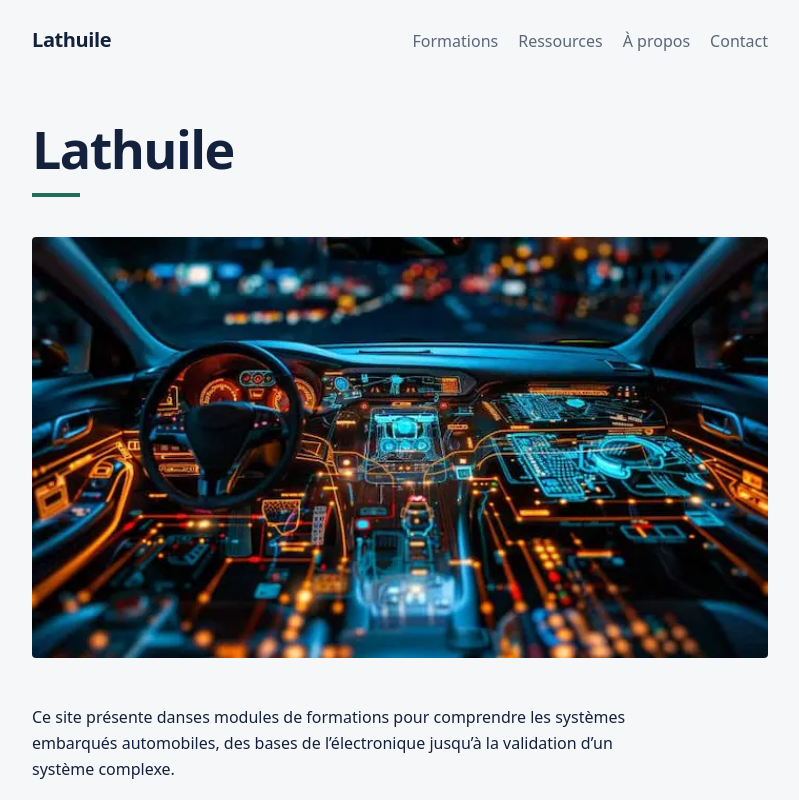
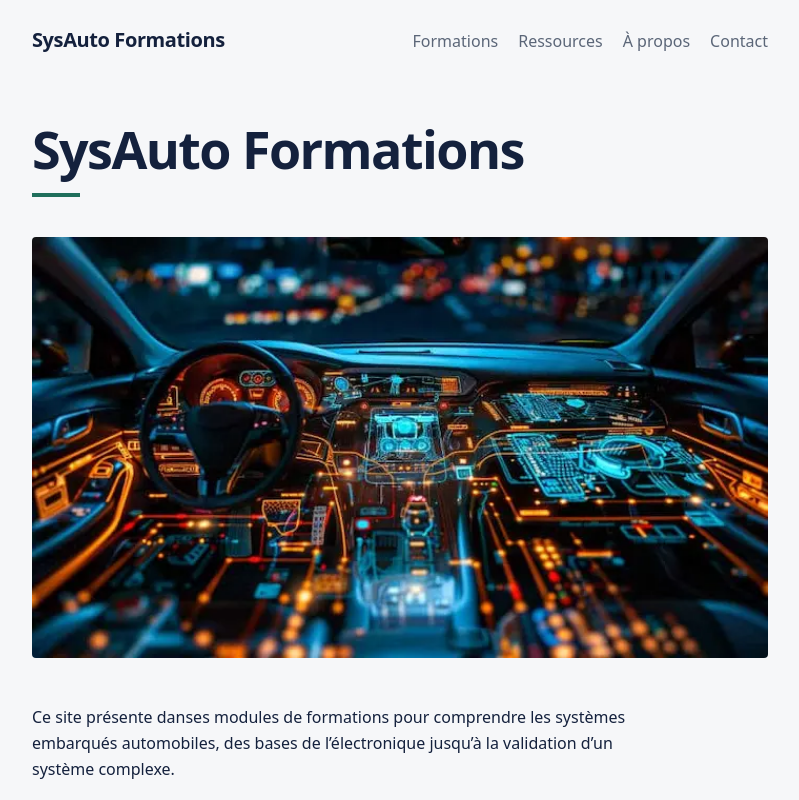
Before and after one commit to guillaumelathuile/lathuile-website, an Astro site: page / in a window 1280 px wide. Shown: the top 800 px of the page, without its empty margins (240-1039 px from the left). Built offline with nearby package versions, Linux system fonts and the light colour scheme; Astro itself is replaced by a stand-in of ours.

Commit message:
update title

```diff
--- a/src/layouts/Base.astro
+++ b/src/layouts/Base.astro
@@ -20,7 +20,7 @@ const nav = [['Formations', '/formations/'], ['Ressources', '/ressources/'], ['
   </head>
   <body>
     <header>
-      <a class="brand" href={`${b}/`}>Lathuile</a>
+      <a class="brand" href={`${b}/`}>SysAuto Formations</a>
       <nav>{nav.map(([label, href]) => <a href={`${b}${href}`}>{label}</a>)}</nav>
     </header>
     <main><slot /></main>
--- a/src/pages/index.astro
+++ b/src/pages/index.astro
@@ -5,7 +5,7 @@ import photo from '../assets/accueil.webp';
 const b = import.meta.env.BASE_URL.replace(/\/$/, '');
 ---
 <Base>
-  <h1>Lathuile</h1>
+  <h1>SysAuto Formations</h1>
   <Image src={photo} alt="Décris la photo en une phrase" width={900} class="hero" />
   <p>Ce site présente danses modules de formations pour comprendre les systèmes embarqués automobiles, des bases de l’électronique jusqu’à la validation d’un système complexe.</p>
 
```
